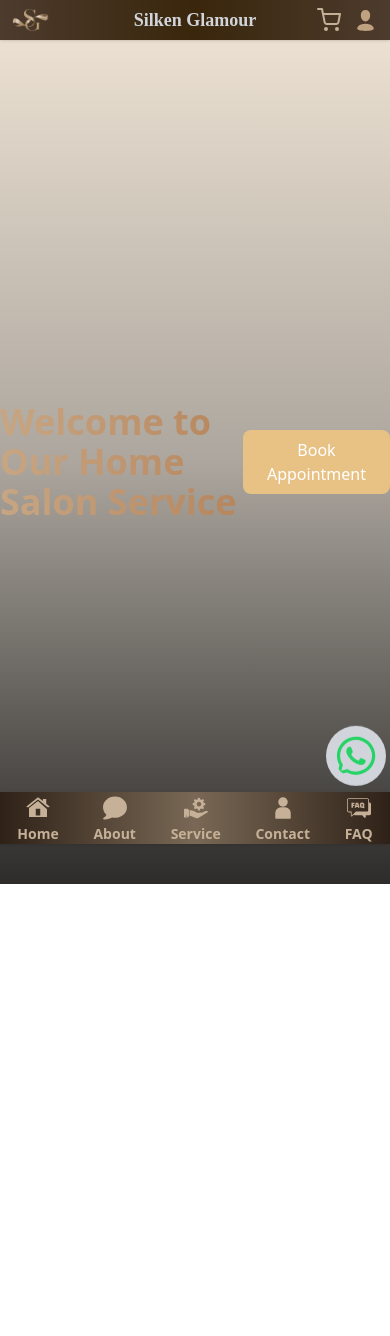
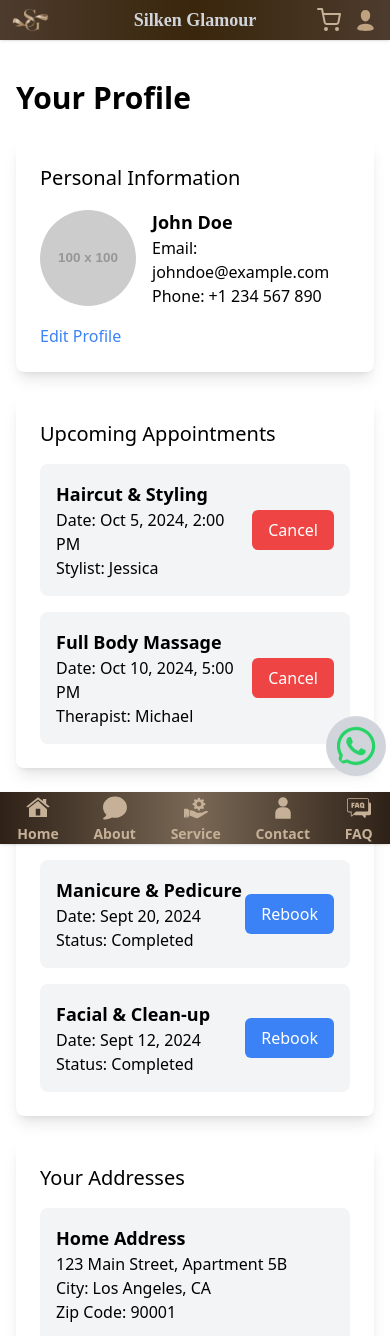
Before and after one commit to Harsh8118-ai/SilkenGlamour, a React (Vite) app in the folder Frontend/: page /profile in a window 390 px wide. Shown: the top 1336 px of the page. Before the commit the page ends 948 px from the top, so only its background shows below. Built offline with nearby package versions, Linux system fonts and the light colour scheme.

Commit message:
Final Code

```diff
--- a/Frontend/src/components/Contact/SignUp.jsx
+++ b/Frontend/src/components/Contact/SignUp.jsx
@@ -62,14 +62,14 @@ const SignUp = () => {
 
     return (
         <div className="min-h-screen flex items-center justify-center bg-gradient-to-t from-[#2E2117] via-[#796855] to-[#2E2117] p-5">
-            <div className="bg-MainBGColorYellow shadow-lg rounded-lg p-8 w-full max-w-md">
+            <div className="shadow-lg rounded-lg p-8 w-full max-w-md bg-MainBGColorYellow">
                 <h1 className="text-3xl font-semibold text-center text-[#4c3726] mb-6 animate-fadeIn">
                     Signup
                 </h1>
                 <form className="space-y-6" onSubmit={handleSubmit}>
                     {/* Full Name */}
                     <div className="relative">
-                        <label className="block text-sm font-medium text-gray-300">
+                        <label className="block text-sm font-medium text-BGColorYellow">
                             Full Name
                         </label>
                         <input
@@ -77,7 +77,7 @@ const SignUp = () => {
                             name="fullname"
                             value={formData.fullname}
                             onChange={handleChange}
-                            className="w-full p-3 text-gray-300 bg-gray-700 rounded-lg focus:outline-none focus:ring focus:ring-yellow-500 transition duration-300 ease-in-out transform hover:scale-105"
+                            className="w-full p-3 text-BGColorYellow bg-gray-700 rounded-lg focus:outline-none focus:ring focus:ring-yellow-500 transition duration-300 ease-in-out transform hover:scale-105"
                             placeholder="Enter your full name"
                             required // Required field
                         />
@@ -85,7 +85,7 @@ const SignUp = () => {
 
                     {/* Mobile Number */}
                     <div className="relative">
-                        <label className="block text-sm font-medium text-gray-300">
+                        <label className="block text-sm font-medium text-BGColorYellow">
                             Mobile Number
                         </label>
                         <input
@@ -93,7 +93,7 @@ const SignUp = () => {
                             name="mobileNumber"
                             value={formData.mobileNumber}
                             onChange={handleChange}
-                            className="w-full p-3 text-gray-300 bg-gray-700 rounded-lg focus:outline-none focus:ring focus:ring-yellow-500 transition duration-300 ease-in-out transform hover:scale-105"
+                            className="w-full p-3 text-BGColorYellow bg-gray-700 rounded-lg focus:outline-none focus:ring focus:ring-yellow-500 transition duration-300 ease-in-out transform hover:scale-105"
                             placeholder="Enter your mobile number"
                             required // Required field
                         />
@@ -101,7 +101,7 @@ const SignUp = () => {
 
                     {/* Email */}
                     <div className="relative">
-                        <label className="block text-sm font-medium text-gray-300">
+                        <label className="block text-sm font-medium text-BGColorYellow">
                             Email
                         </label>
                         <input
@@ -109,7 +109,7 @@ const SignUp = () => {
                             name="email"
                             value={formData.email}
                             onChange={handleChange}
-                            className="w-full p-3 text-gray-300 bg-gray-700 rounded-lg focus:outline-none focus:ring focus:ring-yellow-500 transition duration-300 ease-in-out transform hover:scale-105"
+                            className="w-full p-3 text-BGColorYellow bg-gray-700 rounded-lg focus:outline-none focus:ring focus:ring-yellow-500 transition duration-300 ease-in-out transform hover:scale-105"
                             placeholder="Enter your email"
                             required // Required field
                         />
@@ -117,8 +117,8 @@ const SignUp = () => {
 
                     {/* Address */}
                     <div>
-                        <label className="block text-sm font-medium text-gray-200 ">Address</label>
-                        <div className='border border-gray-700 bg-gray-800  rounded-md p-4'>
+                        <label className="block text-sm font-medium text-BGColorYellow ">Address</label>
+                        <div className='border border-gray-700 bg-[#cfbca6]  rounded-md p-4'>
                             <div className="space-y-4">
                                 <div>
                                     <input
@@ -129,7 +129,7 @@ const SignUp = () => {
                                         type="text"
                                         placeholder="House Number/street Name"
                                         required
-                                        className="w-full p-3 border border-gray-700 bg-gray-700 text-gray-300 rounded-md focus:outline-none focus:ring-2 focus:ring-gray-600 transition duration-300 ease-in-out transform hover:scale-105"
+                                        className="w-full p-3 border border-gray-700 bg-gray-700 text-BGColorYellow rounded-md focus:outline-none focus:ring-2 focus:ring-gray-600 transition duration-300 ease-in-out transform hover:scale-105"
                                     />
                                 </div>
                                 <div>
@@ -140,7 +140,7 @@ const SignUp = () => {
                                         onChange={handleChange}
                                         type="text"
                                         placeholder="Apartment/Flat Number (optional)"
-                                        className="w-full p-3 border border-gray-700 bg-gray-700 text-gray-300 rounded-md focus:outline-none focus:ring-2 focus:ring-gray-600 transition duration-300 ease-in-out transform hover:scale-105"
+                                        className="w-full p-3 border border-gray-700 bg-gray-700 rounded-md focus:outline-none focus:ring-2 focus:ring-gray-600 transition duration-300 ease-in-out transform hover:scale-105"
                                     />
                                 </div>
                                 <div>
@@ -152,7 +152,7 @@ const SignUp = () => {
                                         type="text"
                                         placeholder="Town/City"
                                         required
-                                        className="w-full p-3 border border-gray-700 bg-gray-700 text-gray-300 rounded-md focus:outline-none focus:ring-2 focus:ring-gray-600 transition duration-300 ease-in-out transform hover:scale-105"
+                                        className="w-full p-3 border border-gray-700 bg-gray-700 text-BGColorYellow rounded-md focus:outline-none focus:ring-2 focus:ring-gray-600 transition duration-300 ease-in-out transform hover:scale-105"
                                     />
                                 </div>
                                 <div>
@@ -165,7 +165,7 @@ const SignUp = () => {
                                         placeholder="Pincode"
                                         required
                                         autoComplete="postal-code"
-                                        className="w-full p-3 border border-gray-700 bg-gray-700 text-gray-300 rounded-md focus:outline-none focus:ring-2 focus:ring-gray-600 transition duration-300 ease-in-out transform hover:scale-105"
+                                        className="w-full p-3 border border-gray-700 bg-gray-700 text-BGColorYellow rounded-md focus:outline-none focus:ring-2 focus:ring-gray-600 transition duration-300 ease-in-out transform hover:scale-105"
                                     />
                                 </div>
                             </div>
@@ -174,7 +174,7 @@ const SignUp = () => {
 
                     {/* Password */}
                     <div className="relative">
-                        <label className="block text-sm font-medium text-gray-300">
+                        <label className="block text-sm font-medium text-BGColorYellow">
                             Password
                         </label>
                         <div className="relative">
@@ -183,7 +183,7 @@ const SignUp = () => {
                                 name="password"
                                 value={formData.password}
                                 onChange={handleChange}
-                                className="w-full p-3 text-gray-300 bg-gray-700 rounded-lg focus:outline-none focus:ring focus:ring-yellow-500 transition duration-300 ease-in-out transform hover:scale-105"
+                                className="w-full p-3 text-BGColorYellow bg-gray-700 rounded-lg focus:outline-none focus:ring focus:ring-yellow-500 transition duration-300 ease-in-out transform hover:scale-105"
                                 placeholder="Enter your password"
                                 required // Required field
                                 autoComplete="new-password"
@@ -227,15 +227,16 @@ const SignUp = () => {
                     {/* Submit Button */}
                     <button
                         type="submit"
-                        className="w-full p-3 bg-yellow-500 text-black font-semibold rounded-lg hover:bg-yellow-600"
+                        className="w-full p-3 bg-BGColorYellow text-black font-semibold rounded-lg hover:bg-yellow-600"
                     >
                         Sign Up
                     </button>
                 </form>
 
-                <div className="mt-4 text-center text-gray-400">
-                    <Link to="/contact/login" className="text-yellow-500 hover:text-yellow-400">
-                        Already have an account? Log In
+                <div className="mt-4 text-center text-BGColorYellow">
+                Already have an account?
+                    <Link to="/contact/login" className="text-BGColorYellow hover:text-yellow-400 font-bold">
+                        &nbsp; Log In
                     </Link>
                 </div>
             </div>
--- a/Frontend/src/components/FAQ/ChatBotLayout.jsx
+++ b/Frontend/src/components/FAQ/ChatBotLayout.jsx
@@ -4,7 +4,7 @@ import Bot from './ChatBot'
 
 export default function ChatBotLayout() {
   return (
-    <><div className='bg-white h-screen lg:-mb-18 flex justify-center '>
+    <><div className='bg-MainBGColorYellow h-screen lg:-mb-18 flex justify-center '>
         <div className='p-2 pt-4'>
     <Bot/>
     </div>
--- a/Frontend/src/components/Profile/Profile.jsx
+++ b/Frontend/src/components/Profile/Profile.jsx
@@ -1,22 +1,126 @@
-import React from 'react'
+import React from 'react';
+import { Link } from 'react-router-dom';
 
-export default function () {
+const Profile = () => {
+  return (
+    <div className="max-w-7xl mx-auto py-10 px-4">
+      {/* Heading */}
+      <h1 className="text-3xl font-semibold mb-6">Your Profile</h1>
 
-    const TextColor = 'bg-gradient-to-r from-[#C8A683] to-[#B6855C] bg-clip-text text-transparent';
-    const BGColor = 'bg-gradient-to-t from-[#2D2C2A] via-[#ACA69E] to-[#EBE0D1]';
-    const AccentColor = 'bg-[#E8C285]';  // A luxurious gold tone
+      {/* Profile Info Section */}
+      <div className="bg-white shadow-lg rounded-lg p-6 mb-6">
+        <h2 className="text-xl font-medium mb-4">Personal Information</h2>
+        <div className="flex items-center space-x-4">
+          <img
+            src="https://via.placeholder.com/100"
+            alt="Profile"
+            className="w-24 h-24 rounded-full"
+          />
+          <div>
+            <h3 className="text-lg font-semibold">John Doe</h3>
+            <p>Email: johndoe@example.com</p>
+            <p>Phone: +1 234 567 890</p>
+          </div>
+        </div>
+        <div className="mt-4">
+          <Link
+            to="/edit-profile"
+            className="text-blue-500 hover:underline font-medium"
+          >
+            Edit Profile
+          </Link>
+        </div>
+      </div>
 
-  return (
-    <>
+      {/* Upcoming Appointments */}
+      <div className="bg-white shadow-lg rounded-lg p-6 mb-6">
+        <h2 className="text-xl font-medium mb-4">Upcoming Appointments</h2>
+        <div className="space-y-4">
+          <div className="p-4 bg-gray-100 rounded-lg flex justify-between items-center">
+            <div>
+              <h3 className="text-lg font-semibold">Haircut & Styling</h3>
+              <p>Date: Oct 5, 2024, 2:00 PM</p>
+              <p>Stylist: Jessica</p>
+            </div>
+            <button className="bg-red-500 text-white px-4 py-2 rounded-md hover:bg-red-600">
+              Cancel
+            </button>
+          </div>
 
-    <div className={`${BGColor} min-h-screen flex items-center justify-center`}>
-  <h1 className={`${TextColor} text-4xl font-bold`}>
-    Welcome to Our Home Salon Service
-  </h1>
-  <button className={`${AccentColor} px-6 py-2 text-white rounded-lg`}>
-    Book Appointment
-  </button>
-</div>
-    </>
-  )
-}
+          <div className="p-4 bg-gray-100 rounded-lg flex justify-between items-center">
+            <div>
+              <h3 className="text-lg font-semibold">Full Body Massage</h3>
+              <p>Date: Oct 10, 2024, 5:00 PM</p>
+              <p>Therapist: Michael</p>
+            </div>
+            <button className="bg-red-500 text-white px-4 py-2 rounded-md hover:bg-red-600">
+              Cancel
+            </button>
+          </div>
+        </div>
+      </div>
+
+      {/* Booking History */}
+      <div className="bg-white shadow-lg rounded-lg p-6 mb-6">
+        <h2 className="text-xl font-medium mb-4">Booking History</h2>
+        <div className="space-y-4">
+          <div className="p-4 bg-gray-100 rounded-lg flex justify-between items-center">
+            <div>
+              <h3 className="text-lg font-semibold">Manicure & Pedicure</h3>
+              <p>Date: Sept 20, 2024</p>
+              <p>Status: Completed</p>
+            </div>
+            <button className="bg-blue-500 text-white px-4 py-2 rounded-md hover:bg-blue-600">
+              Rebook
+            </button>
+          </div>
+
+          <div className="p-4 bg-gray-100 rounded-lg flex justify-between items-center">
+            <div>
+              <h3 className="text-lg font-semibold">Facial & Clean-up</h3>
+              <p>Date: Sept 12, 2024</p>
+              <p>Status: Completed</p>
+            </div>
+            <button className="bg-blue-500 text-white px-4 py-2 rounded-md hover:bg-blue-600">
+              Rebook
+            </button>
+          </div>
+        </div>
+      </div>
+
+      {/* Address Management */}
+      <div className="bg-white shadow-lg rounded-lg p-6">
+        <h2 className="text-xl font-medium mb-4">Your Addresses</h2>
+        <div className="space-y-4">
+          <div className="p-4 bg-gray-100 rounded-lg">
+            <h3 className="text-lg font-semibold">Home Address</h3>
+            <p>123 Main Street, Apartment 5B</p>
+            <p>City: Los Angeles, CA</p>
+            <p>Zip Code: 90001</p>
+            <Link
+              to="/edit-address"
+              className="text-blue-500 hover:underline font-medium mt-2 block"
+            >
+              Edit Address
+            </Link>
+          </div>
+
+          <div className="p-4 bg-gray-100 rounded-lg">
+            <h3 className="text-lg font-semibold">Office Address</h3>
+            <p>456 Market Street, Suite 210</p>
+            <p>City: San Francisco, CA</p>
+            <p>Zip Code: 94103</p>
+            <Link
+              to="/edit-address"
+              className="text-blue-500 hover:underline font-medium mt-2 block"
+            >
+              Edit Address
+            </Link>
+          </div>
+        </div>
+      </div>
+    </div>
+  );
+};
+
+export default Profile;
--- a/Frontend/tailwind.config.js
+++ b/Frontend/tailwind.config.js
@@ -19,7 +19,9 @@ export default {
 
         MainBGColorYellow : '#C6B198',
         BGColorYellow : '#796855',
-        LightBGColor : '#E3DBD0'
+        LightBGColor : '#E3DBD0',
+
+
     },
 
   },
```
Also changed, not shown: Frontend/src/components/FAQ/ChatBot.jsx (+5 -5 lines), Frontend/src/components/Service/Service Card/CardNailArt.jsx (+9 -9 lines), Frontend/src/components/Service/Service Nav/Service.jsx (+12 -12 lines).
